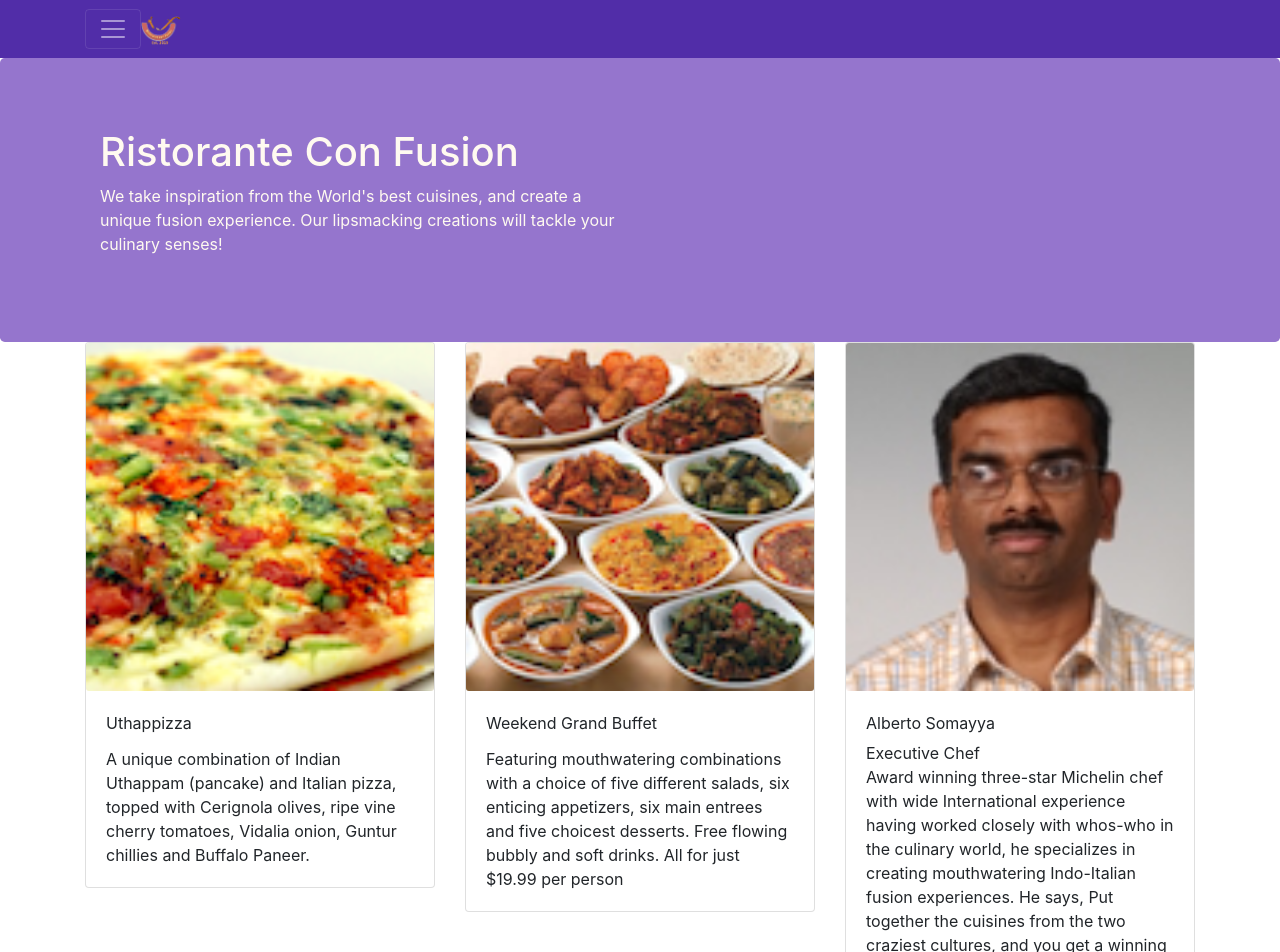
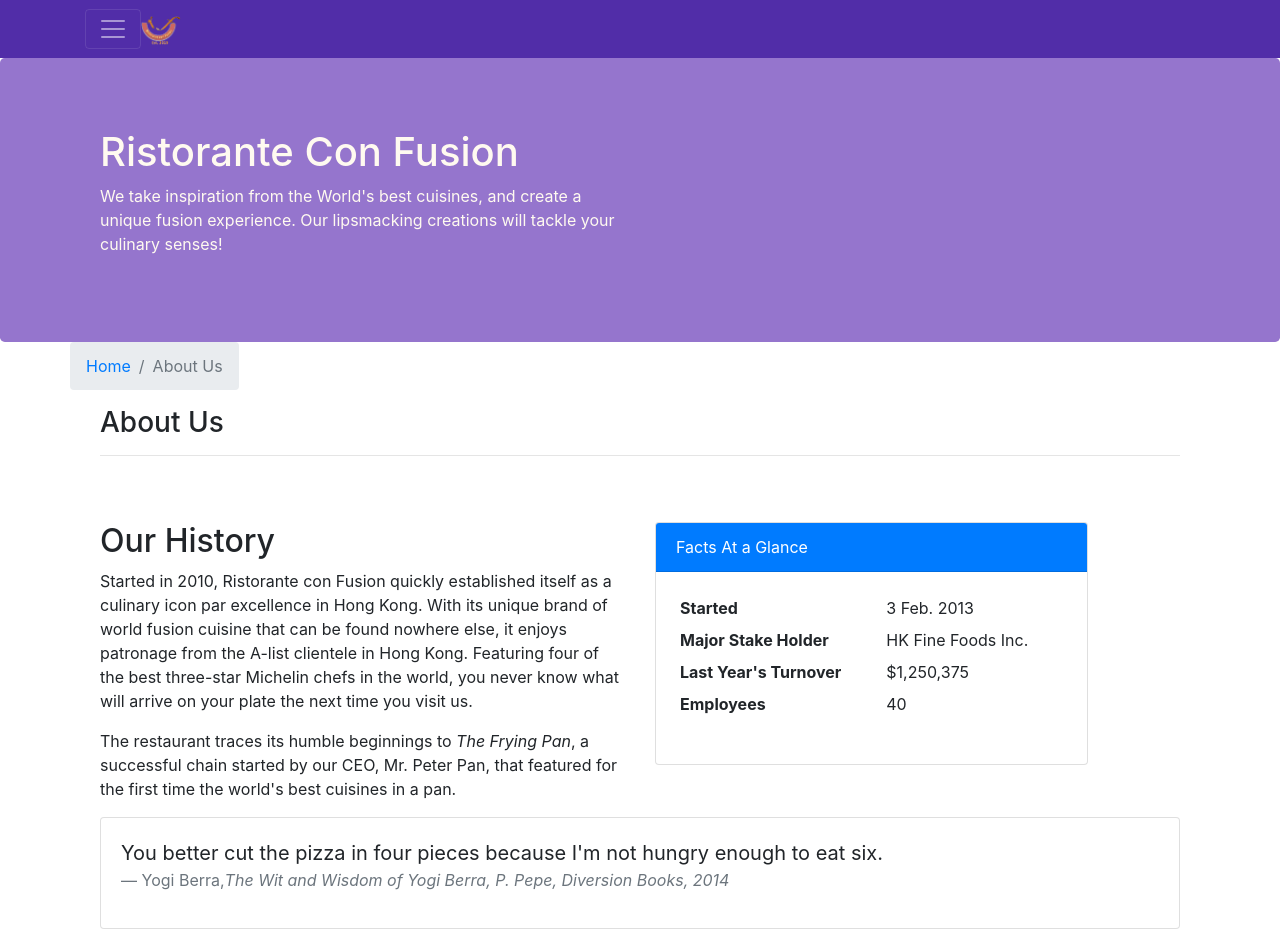
Before and after one commit to Thilakmani-works/Reactjs, a React (Create React App) app: page /aboutus in a window 1280 px wide. Before the commit this address led to /home. Shown: the top 952 px of the page. Built offline with nearby package versions, Linux system fonts and the light colour scheme.

Commit message:
assignment 2 completed

```diff
--- /dev/null
+++ b/src/components/AboutComponent.js
@@ -0,0 +1,101 @@
+import React from 'react';
+import {Breadcrumb,BreadcrumbItem,Card,CardBody,CardHeader,Media, Mr} from 'reactstrap';
+import {Link} from 'react-router-dom';
+
+function About(props){
+    const leaders = props.leaders.map((leader) =>{
+        return(
+<RenderLeader leader={leader}/>
+        );
+    });
+    function RenderLeader({leader}){
+        return(
+            <Media className="col-12 mt-5" tag="li" key={leader.id}>
+                <Media left>
+                    <Media src={leader.image} alt={leader.name}/>
+                </Media>
+                <Media body className="ml-5">
+        <Media heading>{leader.name}</Media>
+               <p>{leader.designation}</p>
+               {leader.description}
+                </Media>
+            </Media>
+        );
+    }
+    function RenderLeaders(){
+return(
+    <Media list>
+    {leaders}
+    </Media>
+)
+    }
+
+return(
+<div className="container">
+    <div className="row">
+        <Breadcrumb>
+        <BreadcrumbItem><Link to="/home">Home</Link></BreadcrumbItem>
+        <BreadcrumbItem active>About Us</BreadcrumbItem>
+        </Breadcrumb>
+    </div>
+    <div className="col-12">
+        <h3>About Us</h3>
+        <hr />
+    </div>
+    <div className="row row-content">
+        <div className="col-12 col-md-6">
+        <h2>Our History</h2>
+                    <p>Started in 2010, Ristorante con Fusion quickly established itself as a culinary icon par excellence in Hong Kong. With its unique brand of world fusion cuisine that can be found nowhere else, it enjoys patronage from the A-list clientele in Hong Kong.  Featuring four of the best three-star Michelin chefs in the world, you never know what will arrive on your plate the next time you visit us.</p>
+                    <p>The restaurant traces its humble beginnings to <em>The Frying Pan</em>, a successful chain started by our CEO, Mr. Peter Pan, that featured for the first time the world's best cuisines in a pan.</p>
+        </div>
+        <div className="col-12 col-md-5">
+            <Card>
+                <CardHeader className="bg-primary text-white">
+                    Facts At a Glance
+                </CardHeader>
+                <CardBody>
+                            <dl className="row p-1">
+                                <dt className="col-6">Started</dt>
+                                <dd className="col-6">3 Feb. 2013</dd>
+                                <dt className="col-6">Major Stake Holder</dt>
+                                <dd className="col-6">HK Fine Foods Inc.</dd>
+                                <dt className="col-6">Last Year's Turnover</dt>
+                                <dd className="col-6">$1,250,375</dd>
+                                <dt className="col-6">Employees</dt>
+                                <dd className="col-6">40</dd>
+                            </dl>
+                        </CardBody>
+            </Card>
+
+        </div>
+        <div className="col-12">
+                    <Card>
+                        <CardBody className="bg-faded">
+                            <blockquote className="blockquote">
+                                <p className="mb-0">You better cut the pizza in four pieces because
+                                    I'm not hungry enough to eat six.</p>
+                                <footer className="blockquote-footer">Yogi Berra,
+                                <cite title="Source Title">The Wit and Wisdom of Yogi Berra,
+                                    P. Pepe, Diversion Books, 2014</cite>
+                                </footer>
+                            </blockquote>
+                        </CardBody>
+                    </Card>
+                </div>
+    </div>
+    <div className="row row-content">
+                <div className="col-12">
+                    <h2>Corporate Leadership</h2>
+                </div>
+                <div className="col-12">
+                    <RenderLeaders />
+                </div>
+            </div>
+</div>
+
+);
+
+}
+
+
+export default About;
--- a/src/components/MainComponent.js
+++ b/src/components/MainComponent.js
@@ -4,6 +4,7 @@
 import Dishdetail from './DishdetailComponent';
 import Home from './HomeComponent';
 import Footer from './FooterComponent'
+import About from './AboutComponent';
 import { DISHES } from '../shared/dishes';
 import {LEADERS } from '../shared/leaders';
 import {COMMENTS} from '../shared/comments';
@@ -52,6 +53,7 @@
    <Route exact path="/menu" component={() => <Menu dishes ={this.state.dishes}/>}/>
    <Route path="/menu/:dishId" component={DishWithId} />
    <Route exact path="/contact" component={Contact}/>
+   <Route path="/aboutus" component ={() => <About leaders={this.state.leaders} />}/>
    <Redirect to="/home" />
  </Switch>
     <Footer />
```
